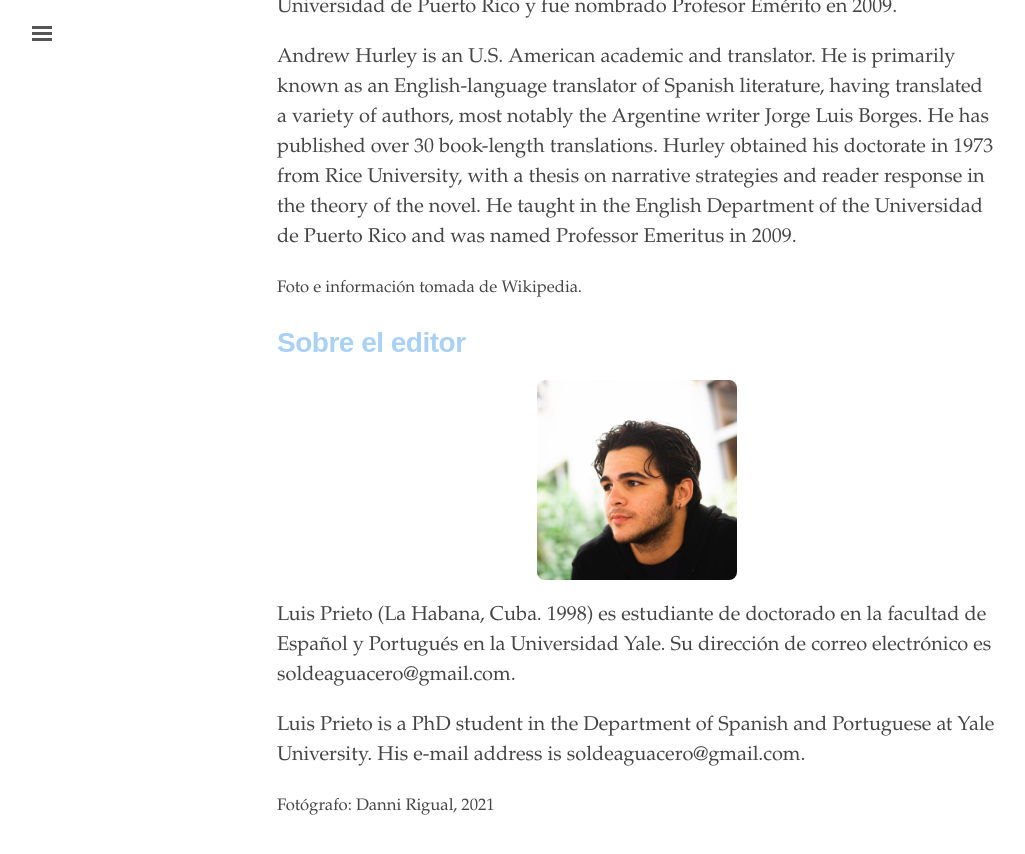
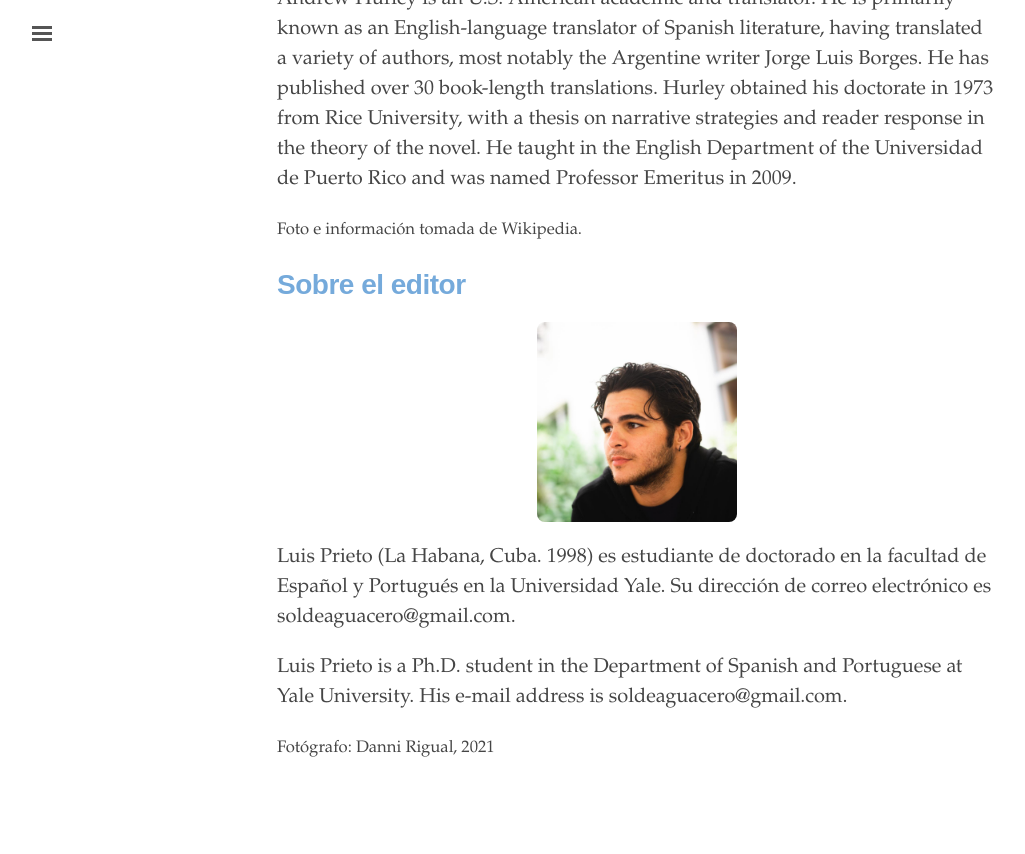
Before and after one commit to edicionesdereparto/paisajedearcilla, a Jekyll site: the page built from info.md, in a window 1280 px wide and 900 px high, scrolled down 1719 px. Shown: the top 854 px of the window, without its empty margins (3-1028 px from the left). Built offline with Jekyll 4.4.1, drawn with Linux system fonts in a browser that asks for light colours.

Commit message:
Update info.md

```diff
--- a/info.md
+++ b/info.md
@@ -1,8 +1,8 @@
 ---
 layout: page
-title: Info.
+title:
 ---
-<h1 style="font-weight: bold; color: #A9D0F5;">Sobre el autor</h1>
+<h1 style="font-weight: bold; color: #75aadb;">Sobre el autor</h1>
 <img src="{{ site.baseurl }}/assets/alejandro.jpg" alt="Luis Prieto" style="text-align: center; max-width: 200px; border-radius: 8px; margin: 20px auto; display: block;">
 <p>
 Alejandro F. Aguilar (Camagüey, Cuba. 1958) es un scritor, profesor universitario y editor. Licenciado en Pedagogía Superior en Historia y Ciencias Sociales (Universidad de La Habana, Cuba, 1980) y Máster en Artes, en Lengua Española y Literatura Hispanoamericana (Universidad Temple de Filadelfia, Estados Unidos, 2009). Ha publicado los poemarios <i>Tregua</i> (Cuba, 2019) y <i>Tesituras</i> (Venezuela, 1994); los libros de cuento Paisaje de arcilla (Cuba, 1997) y Figuras tendidas (2000); así como las novelas <i>La desobediencia</i> (Puerto Rico, 2004), Casa de cambio (EE.UU, 2005), <i>Fijar la mirada</i> (República Dominicana, 2009), <i>El cliente tatuado</i> (Chile, 2013) y <i>Ojos de niño</i> (República Dominicana y Chile, 2016). En 2016 publicó en Cuba el libro de ensayos <i>Boán, la danza</i>. Actualmente reside en República Dominicana, donde es editor jefe de <i>AULA Revista de Humanidades y Ciencias Sociales</i>.
@@ -13,7 +13,7 @@
 <p>
 <small>Foto e información tomada de Iliada Ediciones.</small>
 </p>
-<h1 style="font-weight: bold; color: #A9D0F5;">Sobre el traductor</h1>
+<h1 style="font-weight: bold; color: #75aadb;">Sobre el traductor</h1>
 <img src="{{ site.baseurl }}/assets/andrew.jpg" alt="Luis Prieto" style="text-align: center; max-width: 200px; border-radius: 8px; margin: 20px auto; display: block;">
 <p>
 Andrew Hurley (Estados Unidos. 1944) es un académico y traductor estadounidense. Es conocido principalmente como traductor de literatura en español al inglés, habiendo traducido a diversos autores, entre ellos, y de manera destacada, al escritor argentino Jorge Luis Borges. Ha publicado más de 30 traducciones de libros completos. Hurley obtuvo su doctorado en 1973 en la Universidad de Rice, con una tesis sobre estrategias narrativas y la respuesta del lector en la teoría de la novela. Enseñó en el Departamento de Inglés de la Universidad de Puerto Rico y fue nombrado Profesor Emérito en 2009.
@@ -24,13 +24,13 @@
 <p>
    <small>Foto e información tomada de Wikipedia.</small>
 </p>
-<h1 style="font-weight: bold; color: #A9D0F5;">Sobre el editor</h1>
+<h1 style="font-weight: bold; color: #75aadb;">Sobre el editor</h1>
 <img src="{{ site.baseurl }}/assets/profile.png" alt="Luis Prieto" style="text-align: center; max-width: 200px; border-radius: 8px; margin: 20px auto; display: block;">
 <p>
 Luis Prieto (La Habana, Cuba. 1998) es estudiante de doctorado en la facultad de Español y Portugués en la Universidad Yale. Su dirección de correo electrónico es soldeaguacero@gmail.com.
 </p>
 <p>
-Luis Prieto is a PhD student in the Department of Spanish and Portuguese at Yale University. His e-mail address is soldeaguacero@gmail.com.
+Luis Prieto is a Ph.D. student in the Department of Spanish and Portuguese at Yale University. His e-mail address is soldeaguacero@gmail.com.
 <p>
 <small>Fotógrafo: Danni Rigual, 2021</small>
 </p>
```
